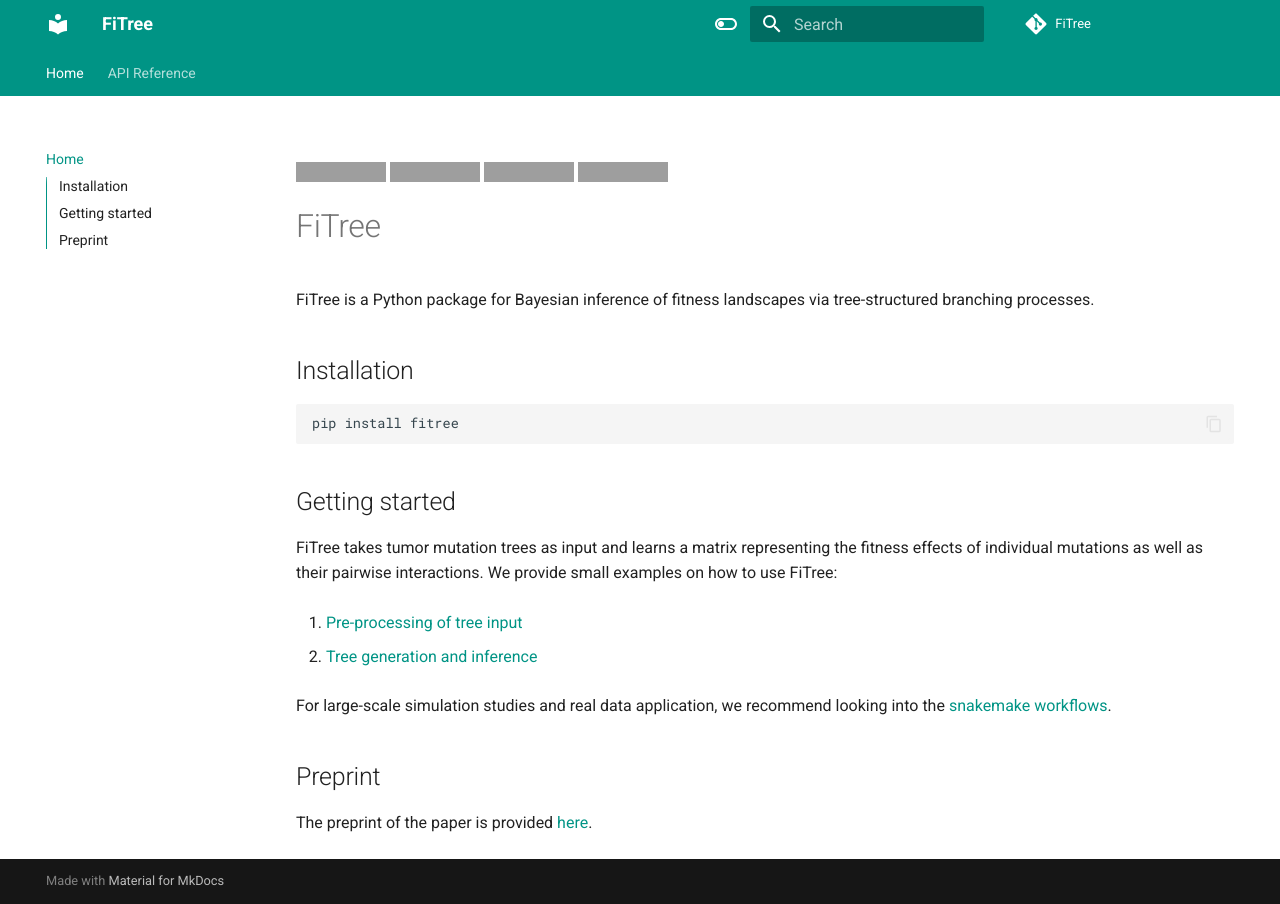
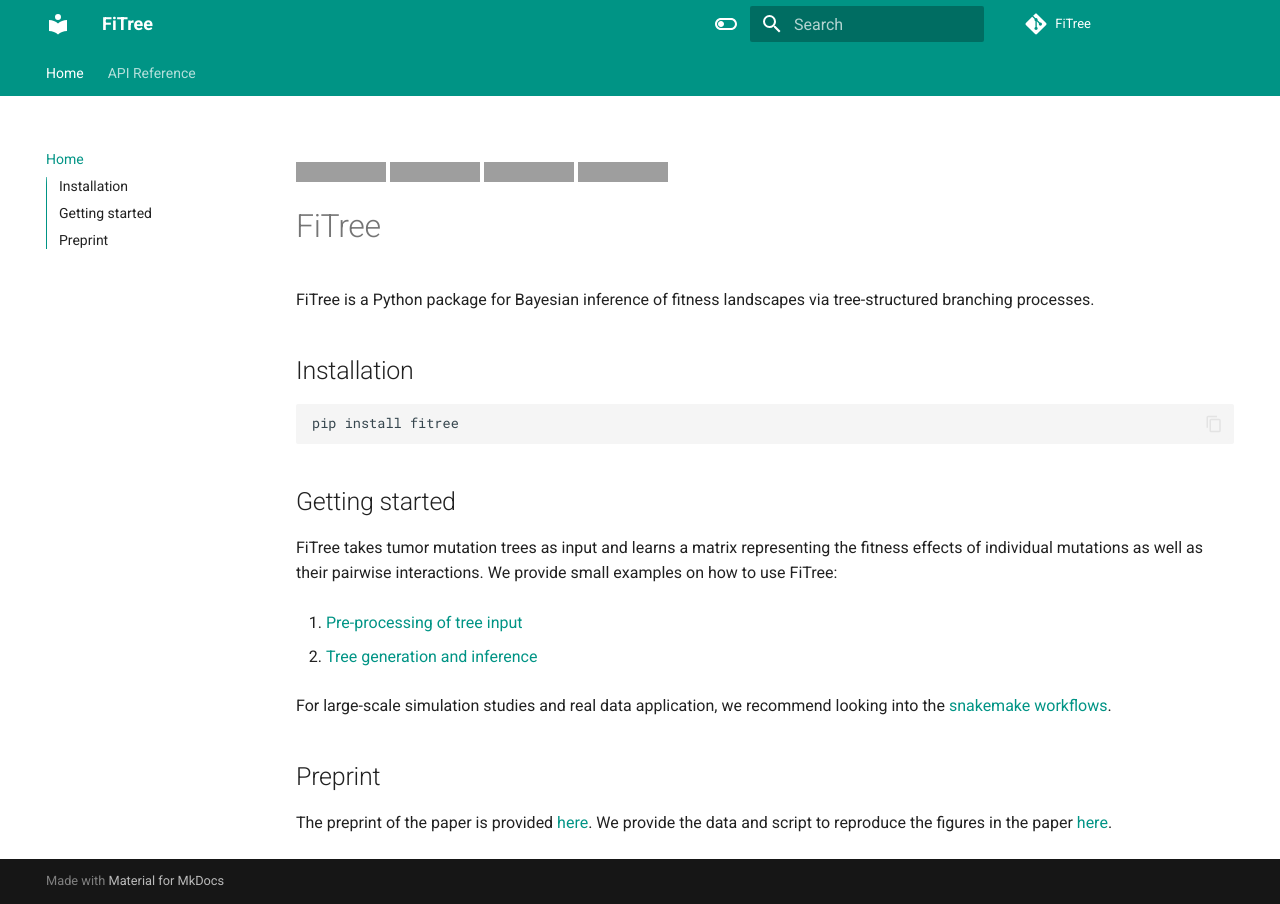
Before and after one commit to cbg-ethz/FiTree, an MkDocs documentation site: the page built from docs/index.md, in a window 1280 px wide. Built offline with MkDocs 1.6.1 and Material for MkDocs 9.7.7, drawn with Linux system fonts in a browser that asks for light colours; comment, search, counter and statistics services are not loaded; grey boxes are pictures that could not be loaded.

```diff
--- a/docs/index.md
+++ b/docs/index.md
@@ -18,13 +18,13 @@ pip install fitree
 
 FiTree takes tumor mutation trees as input and learns a matrix representing the fitness effects of individual mutations as well as their pairwise interactions. We provide small examples on how to use FiTree:
 
-1. [Pre-processing of tree input](https://github.com/cbg-ethz/FiTree/blob/main/demo/AML/process_trees.ipynb)
+1. [Pre-processing of tree input](https://github.com/cbg-ethz/FiTree/blob/main/analysis/AML/script/process_trees.ipynb)
 
-2. [Tree generation and inference](https://github.com/cbg-ethz/FiTree/blob/main/demo/simulations/simulation.ipynb)
+2. [Tree generation and inference](https://github.com/cbg-ethz/FiTree/blob/main/analysis/simulations/script/simulation_demo.ipynb)
 
 For large-scale simulation studies and real data application, we recommend looking into the [snakemake workflows](https://github.com/cbg-ethz/FiTree/tree/main/workflows).
 
 
 ## Preprint
 
-The preprint of the paper is provided [here](https://www.biorxiv.org/content/10.1101/2025.01.24.634649v1).
+The preprint of the paper is provided [here](https://www.biorxiv.org/content/10.1101/2025.01.24.634649v1). We provide the data and script to reproduce the figures in the paper [here](https://github.com/cbg-ethz/FiTree/tree/main/analysis).
```
Also changed, not shown: README.md (+3 -3 lines).
